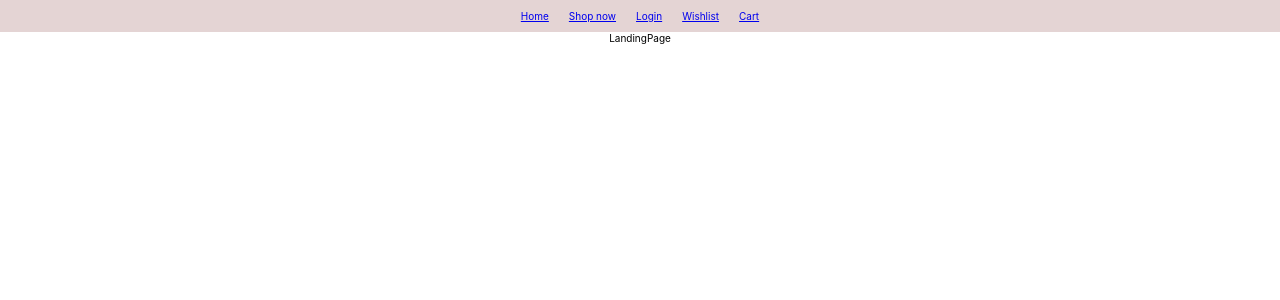
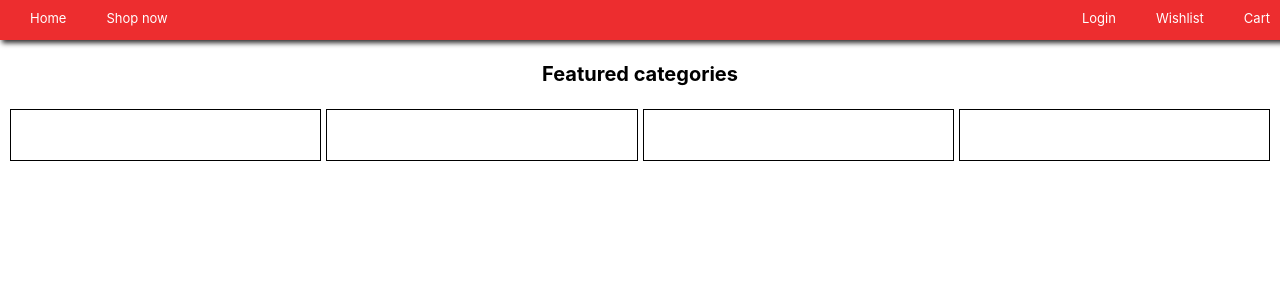
Before and after one commit to Shruthi-Babu/platform-934, a React (Create React App) app: page / in a window 1280 px wide. Shown: the top 300 px of the page. Built offline with nearby package versions, Linux system fonts and the light colour scheme; no server answers; what miragejs would draw is missing.

Commit message:
Added some css for catalogue and landing page

```diff
--- a/src/Components/FilterSection.js
+++ b/src/Components/FilterSection.js
@@ -33,10 +33,10 @@ function FilterSection() {
 
     return (
         <div className='filter-section'>
-            <h3>Filter</h3>
+            <h2>Filters</h2>
             <p onClick={handleClearFilter} className="btn">Clear All</p>
             <div className='all-filters'>
-                <div className="sorting-filter">
+                <div className="sort filter">
                     <strong className="filter-heading">Sort by</strong>
                     <label>
                         <input className="filter-item"
@@ -57,7 +57,7 @@ function FilterSection() {
                         Price - Low to high
                     </label>
                 </div>
-                <div className="rating-filter">
+                <div className="rate filter">
                     <strong className="filter-heading">Rating</strong>
                     <label><input className="filter-item"
                         type="radio"
@@ -103,7 +103,7 @@ function FilterSection() {
                     5 stars
                     </label>
                 </div>
-                <div className="other-filter">
+                <div className="other filter">
                     <strong className="filter-heading">Filter</strong>
                     <label><input className="filter-item"
                         type="checkbox"
@@ -123,7 +123,7 @@ function FilterSection() {
                         Fast Delivery
                     </label>
                 </div>
-                <div className="category-filter">
+                <div className="category filter">
                     <strong className="filter-heading">Category</strong>
                     <label><input className="filter-item"
                         type="checkbox"
--- a/src/Components/Navigation.js
+++ b/src/Components/Navigation.js
@@ -6,13 +6,17 @@ function Navigation() {
   return (
     <div>
         <nav>
-            <ul className='navigation-container'>
+            <div className='navigation-container'>
+              <div className='left-nav'>
                 <Link className='nav-item' to="/">Home</Link>
                 <Link className='nav-item' to="/catalogue">Shop now</Link>
+              </div>
+              <div className='right-nav'>
                 <Link className='nav-item' to="/login">Login</Link>
                 <Link className='nav-item' to="/wishlist">Wishlist</Link>
                 <Link className='nav-item' to="/cart">Cart</Link>
-            </ul>
+              </div>
+            </div>
         </nav>
     </div>
   )
--- a/src/Components/ProductCard.js
+++ b/src/Components/ProductCard.js
@@ -6,15 +6,16 @@ let title = props.title;
 let availbility = props.availbility;
 let price= props.price;
 let categoryName = props.categoryName;
-let photo = `../assets${props.photo}`;
+//  let photo = `../assets${props.photo}`;
+let photo = props.photo;
 let rating  = props.rating;
   return (
     <div>
-
         <div className="card card-standard">
-      {/* <div className="card-img">
-        <img src={require(photo)} alt="card image"/>
-      </div> */}
+      <div className="card-img">
+        {/* <img src={require("../assets/floopy.jpg")} alt="card image"/>       */}
+        <img src={photo} />
+      </div>
 
       <div className="card-body">
 
--- a/src/Components/Stylesheets/Catalogue.css
+++ b/src/Components/Stylesheets/Catalogue.css
@@ -1,25 +1,10 @@
-/*  .content {
-   display: grid;
-    grid-template-columns:1fr 4fr;
-    grid-gap: 5px;
-    grid-template-rows: 100%; */
-    /* grid-auto-rows: minmax(70px, auto); */
-    /* grid-template-areas: 'filter content content content content'
-    'filter content content content content'
-    'filter content content content content '
-    'filter content content content content '
-    'filter content content content content '
-    'filter content content content content '
-    'filter content content content content ';
-} */
-
+@import './Constants.css';
 
 .content {
     display: grid;
     grid-template-columns: 23rem 1fr;
     grid-gap: 1rem;
 }
-
 
 @media (max-width: 70rem) {
     .content {
@@ -38,14 +23,19 @@
         grid-template-columns: 1fr;
     }
 }
+
 .product-listing {
-    /* grid-area: content; */
     display: grid;
     grid-template-columns: repeat(4, 1fr);
-    background-color: blue;
 }
 
 @media (max-width: 60rem) {
+    .product-listing {
+        grid-template-columns: repeat(3, 1fr);
+    }
+}
+
+@media (max-width: 40rem) {
     .product-listing {
         grid-template-columns: repeat(2, 1fr);
     }
@@ -64,12 +54,12 @@
 } */
 
 .filter-section {
-    /* grid-area: filter; */
-    background-color:aqua ;
+    font-size: 1.5rem;
+    margin-top: 0;
+    position: fixed;
+
 }
 
-
-
-.product-item {
-
+h1 {
+    margin-top: 5rem;
 }
--- a/src/Components/Stylesheets/Constants.css
+++ b/src/Components/Stylesheets/Constants.css
@@ -18,6 +18,7 @@
     --background: #f1b5b5;
     --gray : rgb(131, 127, 127);
     --primary-color: white;
+    --red: #ed2d2f;
 }
 
 html {
--- a/src/Components/Stylesheets/FilterSection.css
+++ b/src/Components/Stylesheets/FilterSection.css
@@ -9,37 +9,18 @@
     align-items: center;
 }
 
-.all-filters >div {
+.filter {
     display: flex;
     flex-direction: column;
     text-align: left;
 }
 
 @media (max-width: 40rem) {
-    .all-filters >div {
+    .all-filters {
         display: flex;
-        flex-direction: row;
+        flex-direction: wrap;
     }
 }
-
-/* .filter-heading {
-    display: block;
-} */
-/*
-.category-filter{
-    display: flex;
-    flex-direction: column;
-}
-
-.other-filter {
-    display: flex;
-    flex-direction: column;
-}
-
-.rating-filter {
-display: flex;
-flex-direction: column;
-} */
 
 .sorting-filter {
     display: flex;
--- /dev/null
+++ b/src/Components/Stylesheets/LandingPage.css
@@ -0,0 +1,28 @@
+@import "../Stylesheets/Constants.css";
+
+.banner-section {
+
+}
+.categories {
+    display: grid;
+    grid-template-columns: repeat(4,1fr);
+    grid-gap: 5px;
+    padding: 1rem;
+}
+.category-item{
+    border: 1px solid black;
+    height: 5rem;
+    width: auto;
+}
+
+@media (max-width: 60rem) {
+    .categories {
+        grid-template-columns: repeat(2,1fr);
+    }
+}
+
+@media (max-width: 45rem) {
+    .categories {
+        grid-template-columns: 1fr;
+    }
+}
--- a/src/Components/Stylesheets/Navigation.css
+++ b/src/Components/Stylesheets/Navigation.css
@@ -1,16 +1,42 @@
+@import './Constants.css';
+
 .navigation-container {
     grid-area: navbar;
     list-style-type: none;
     margin: 0;
     padding: 1rem;
-    background-color: var(--pearl-color);
+    background-color: var(--red);
+    position: fixed;
+    width: 100%;
+    top: 0;
+    text-decoration: none;
+    color: white;
+    height: 2rem;
+    justify-content: center ;
+    box-shadow: 0 5px 5px -2px var(--dark-gray);
+    /* display: inline;rgba(0,0,0,.2); */
+    /* position: fixed; */
 }
 
 .nav-item {
     display: inline;
     padding: 1rem;
+    text-decoration: none;
+    color: var(--primary-color);
+    font-size: 1.3rem;
+    margin: 1rem;
 }
 
 .nav-item:hover {
-    background-color: var(--gray);
+    color: var(--off-white);
 }
+
+.left-nav {
+    float: left;
+    text-decoration: none;
+}
+
+.right-nav {
+    float: right;
+    text-decoration: none;
+}
--- a/src/Components/Stylesheets/ProductCard.css
+++ b/src/Components/Stylesheets/ProductCard.css
@@ -5,7 +5,7 @@
 .card {
     margin: 0.5rem;
     border-radius: 1rem;
-    box-shadow: 0 0.5rem 0.5rem rgba(0, 0, 0, 0.5);
+    box-shadow: 0.2rem 0.5rem 0.5rem rgba(0, 0, 0, 0.5);
     border: 1px solid white;
     position: relative;
 }
--- a/src/backend/db/products.js
+++ b/src/backend/db/products.js
@@ -12,7 +12,7 @@ export const products = [
     availbility: "In stock",
     price: "499",
     categoryName: "F.R.I.E.N.D.S.",
-    photo: "/friends1.jpg",
+    photo: "../assets/friends1.jpg",
     fastDelivery: false,
     rating : "3"
   },
@@ -22,7 +22,7 @@ export const products = [
     availbility: "Out Of Stock",
     price: "450",
     categoryName: "Avengers",
-    photo: "/captain-america.jpg",
+    photo: "../assets/captain-america.jpg",
     fastDelivery: true,
     rating : "5"
   },
@@ -32,7 +32,7 @@ export const products = [
     availbility: "Out Of Stock",
     price: "400",
     categoryName: "Harry Potter",
-    photo: "/hogwarts.jpg",
+    photo: "../assets/hogwarts.jpg",
     fastDelivery: true,
     rating : "4"
   },
@@ -42,7 +42,7 @@ export const products = [
     availbility: "In stock",
     price: "479",
     categoryName: "Harry Potter",
-    photo: "/dobby.jpg",
+    photo: "../assets/dobby.jpg",
     fastDelivery: false,
     rating : "3"
   },
@@ -52,7 +52,7 @@ export const products = [
     availbility: "In stock",
     price: "459",
     categoryName: "F.R.I.E.N.D.S.",
-    photo: "/floopy.jpg",
+    photo: "../assets/floopy.jpg",
     fastDelivery: true,
     rating : "1"
   },
@@ -62,7 +62,7 @@ export const products = [
     availbility: "Out Of Stock",
     price: "400",
     categoryName: "Harry Potter",
-    photo: "/hogwarts.jpg",
+    photo: "../assets/hogwarts.jpg",
     fastDelivery: true,
     rating : "4"
   },
@@ -72,7 +72,7 @@ export const products = [
     availbility: "In stock",
     price: "439",
     categoryName: "Avengers",
-    photo: "/iron-man.jpg",
+    photo: "../assets/iron-man.jpg",
     fastDelivery: false,
     rating : "5"
   },
@@ -82,7 +82,7 @@ export const products = [
     availbility: "Out Of Stock",
     price: "400",
     categoryName: "Avengers",
-    photo: "/marve2.jpg",
+    photo: "../assets/marve2.jpg",
     fastDelivery: true,
     rating : "1"
   },
@@ -92,7 +92,7 @@ export const products = [
     availbility: "Out Of Stock",
     price: "410",
     categoryName: "Game Of Thrones",
-    photo: "/not-today.jpg",
+    photo: "../assets/not-today.jpg",
     fastDelivery: true,
     rating : "1"
   },
--- a/src/pages/LandingPage.js
+++ b/src/pages/LandingPage.js
@@ -1,8 +1,21 @@
 import React from 'react'
+import "../Components/Stylesheets/LandingPage.css";
 
 function LandingPage() {
   return (
-    <div>LandingPage</div>
+    <div>
+      <div>LandingPage</div>
+      <div className='banner-section'>
+
+      </div>
+      <h1> Featured categories</h1>
+      <div className='categories'>
+        <div className='category-item'></div>
+        <div className='category-item'></div>
+        <div className='category-item'></div>
+        <div className='category-item'></div>
+      </div>
+    </div>
   )
 }
 
```
